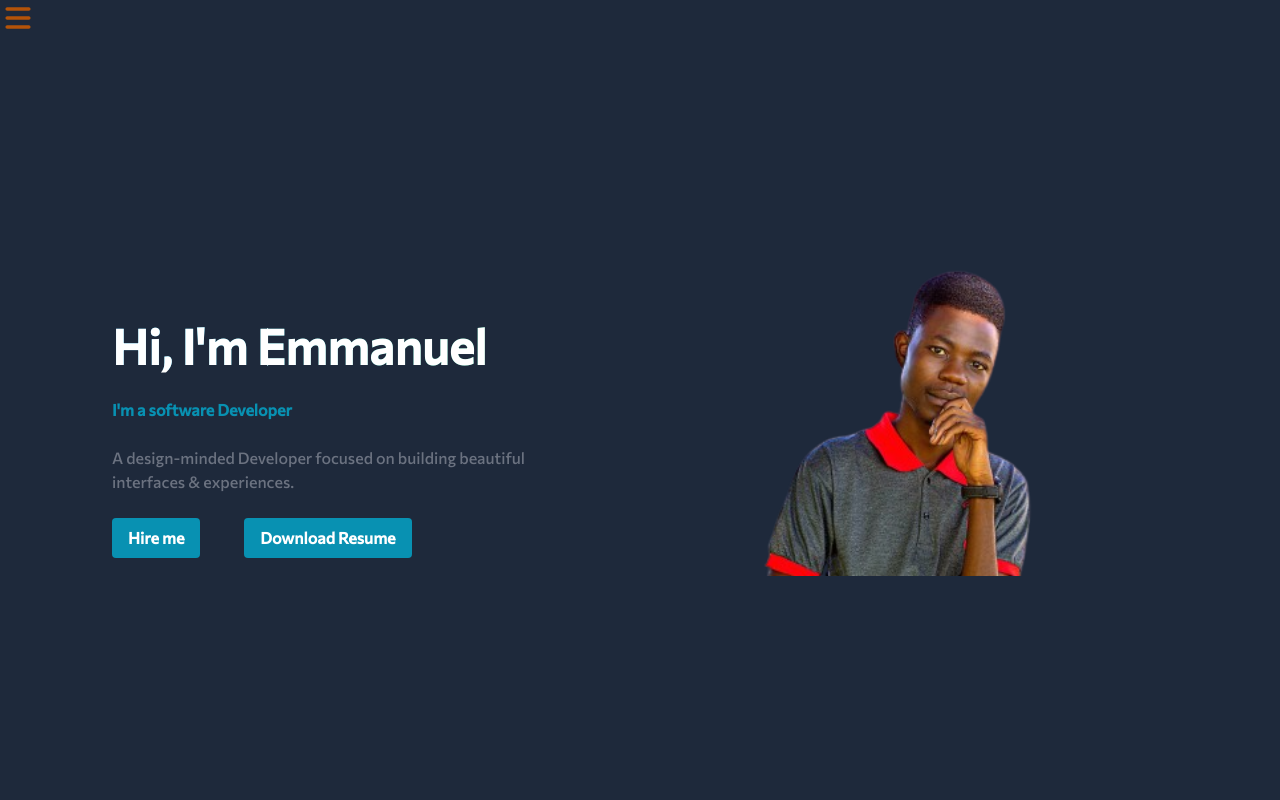
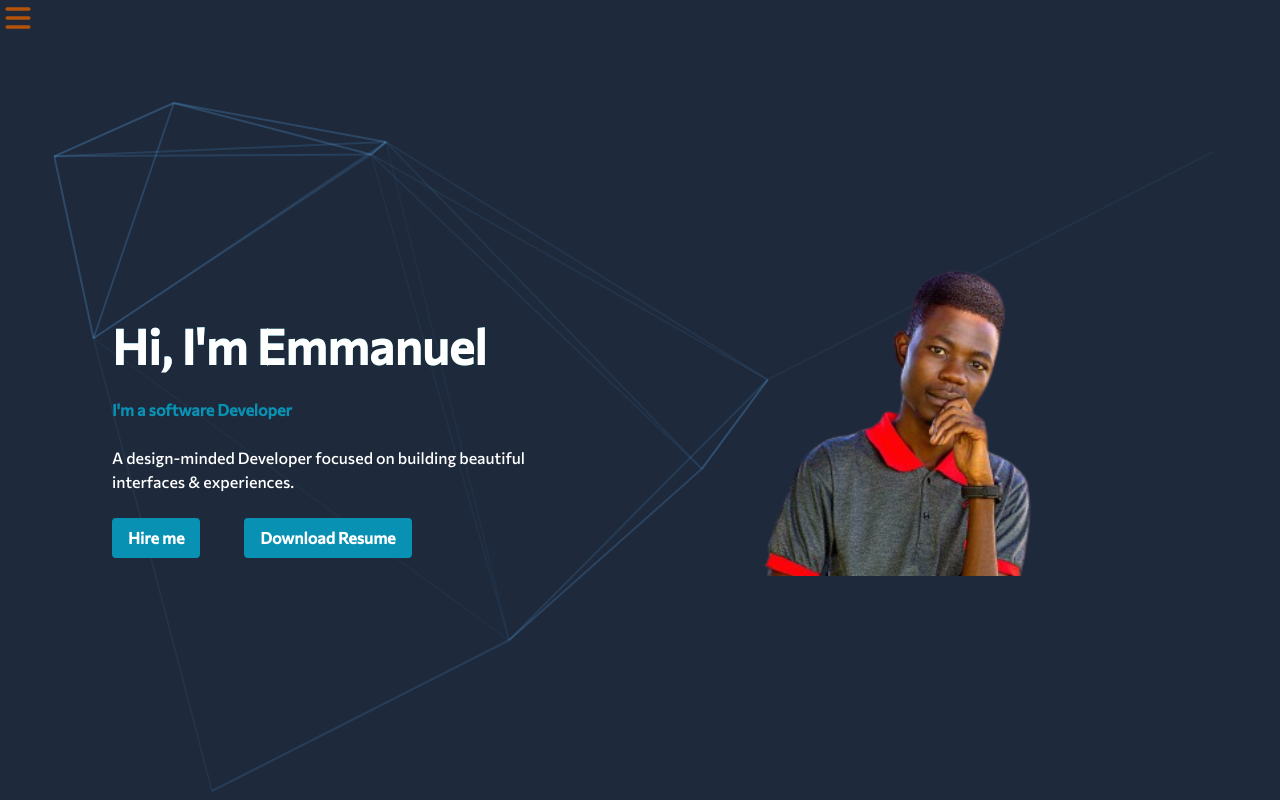
Before and after one commit to medsonmoombe/portifolio, a React (Create React App) app: page / in a window 1280 px wide. Built offline with nearby package versions, Linux system fonts and the light colour scheme.

Commit message:
Add the particles js and change the text color to white

```diff
--- a/package.json
+++ b/package.json
@@ -18,8 +18,9 @@
     "react-particles": "^2.3.3",
     "react-router-dom": "^6.4.2",
     "react-scripts": "5.0.1",
-    "react-tsparticles": "^2.3.3",
+    "react-tsparticles": "^2.5.3",
     "styled-components": "^5.3.6",
+    "tsparticles": "^2.5.3",
     "tsparticles-engine": "^2.3.3",
     "web-vitals": "^2.1.4"
   },
--- a/src/components/Home.js
+++ b/src/components/Home.js
@@ -2,22 +2,25 @@ import React from "react";
 import { motion } from "framer-motion";
 import { SpanText } from "./sidebar/SpanText";
 import img from "../asset/images/emma.png";
+import Particle from "./Particles";
 
 const Home = () => {
   const headingText = "Hi, I'm Emmanuel".split("");
   return (
     <section
-      className="bg-slate-800 w-5/5 flex pt-35 sm:pt-8 h-screen w-full sm:flex-col"
+      className="bg-slate-800 w-5/5 flex pt-35 sm:pt-8 h-screen w-full sm:flex-col z-10"
       id="home"
     >
+   <Particle />
+
       <motion.div
-        initial={{ opacity: 0, x: -50}}
+        initial={{ opacity: 0, x: -50 }}
         animate={{ opacity: 1, x: 0 }}
-        transition={{ delay: 1 , duration: 0.6}}
-        className="w-5/5 gap-y-2 sm:mt-20 flex flex-col pl-20 sm:pl-0 flex flex-col  justify-center items-center sm:w-4/5 sm:m-auto"
+        transition={{ delay: 1, duration: 0.6 }}
+        className="w-5/5 gap-y-2 sm:mt-20 flex flex-col pl-20 sm:pl-0 flex flex-col  justify-center items-center sm:w-4/5 sm:m-auto z-10"
       >
         <div className="my_intro w-5/5">
-          <h1 className="mb-4 text-5xl font-extrabold text-gray-900 dark:text-white md:text-6xl lg:text-5xl ml-8 mt-20  w-5/5 this">
+          <h1 className="mb-4 text-5xl font-extrabold text-gray-900 dark:text-white md:text-6xl lg:text-5xl ml-8 mt-20  w-5/5 this z-10">
             <span className="text-white bg-clip-text bg-gradient-to-r to-emerald-600 from-sky-400 text-amber-600 md:text-6xl lg:text-5xl sm:text-3xl">
               {headingText.map((letter, index) => {
                 return (
@@ -31,17 +34,17 @@ const Home = () => {
               })}
             </span>
           </h1>
-          <h2 className="lg:text-2xl md:text-xl sm:text-xl font-extrabold dark:text-white pl-8 pt-3 text-cyan-600 w-5/5">
+          <h2 className="lg:text-2xl md:text-xl sm:text-xl font-extrabold dark:text-white pl-8 pt-3 text-cyan-600 w-5/5 z-10">
             I'm a software Developer
           </h2>
         </div>
-        <div className="para_intro flex justify-center items-center w-5/5 ">
-          <p className="my-4  text-gray-500  ml-8 md:text-xl lg:text-2xl sm:text-xl w-5/5">
+        <div className="para_intro flex justify-center items-center w-5/5 z-10">
+          <p className="my-4  text-white  ml-8 md:text-xl lg:text-2xl sm:text-xl w-5/5">
             A design-minded Developer focused on building beautiful interfaces &
             experiences.
           </p>
         </div>
-        <div className="flex gap-3 mb-0 justify-start items-start w-5/5 mr-auto ml-8 sm:order-3">
+        <div className="flex gap-3 mb-0 justify-start items-start w-5/5 mr-auto ml-8 sm:order-3 z-10">
           <a
             href="#"
             className="justify-start items-start bg-cyan-600 hover:bg-amber-600 text-white font-bold py-2 px-4 rounded hover:bg-amber-600  hover:text-white transition duration-150 ease-out hover:ease-in sm:py-1 sm:px-5 sm:text-xs"
@@ -61,13 +64,13 @@ const Home = () => {
         initial={{ opacity: 0, overflow: "hidden" }}
         animate={{ opacity: 1, overflow: "hidden" }}
         transition={{ delay: 1, duration: 1 }}
-        className=" w-4/5 sm:h-[300px] md:h-[400px] gap-y-5 flex flex-col  flex justify-center items-center mt-8  sm:mt-3 sm:m-auto  sm:rounded-full sm:hidden"
+        className=" w-4/5 z-10 sm:h-[300px] md:h-[400px] gap-y-5 flex flex-col  flex justify-center items-center mt-8  sm:mt-3 sm:m-auto  sm:rounded-full sm:hidden"
       >
         <img
           whileHover={{ scale: 1.2 }}
           src={img}
           alt="profile image"
-          className="w-86 h-80 sm:w-60 h-80 sm:ml-auto m-auto sm:m-auto sm:mt-0 md:mt-0 sm:rounded-full"
+          className="w-86 z-10 h-80 sm:w-60 h-80 sm:ml-auto m-auto sm:m-auto sm:mt-0 md:mt-0 sm:rounded-full"
         />
       </motion.div>
     </section>
--- /dev/null
+++ b/src/components/Particles.js
@@ -0,0 +1,143 @@
+import React from 'react';
+import Particles from "react-tsparticles";
+import { loadFull } from "tsparticles";
+
+const Particle = () => {
+    const particlesInit = async (main) => {
+        console.log(main);
+
+        // you can initialize the tsParticles instance (main) here, adding custom shapes or presets
+        // this loads the tsparticles package bundle, it's the easiest method for getting everything ready
+        // starting from v2 you can add only the features you need reducing the bundle size
+        await loadFull(main);
+      };
+  return (
+    <>
+          <Particles
+        id="tsparticles"
+        init={particlesInit}
+        options={{
+          fullScreen: {
+            enable: true,
+            zIndex: 0,
+          },
+          particles: {
+            number: {
+              value: 10,
+              density: {
+                enable: false,
+                value_area: 200,
+              },
+            },
+            color: {
+              value: "",
+            },
+            shape: {
+              type: "star",
+              options: {
+                sides: 5,
+              },
+            },
+            opacity: {
+              value: 0.8,
+              random: false,
+              anim: {
+                enable: false,
+                speed: 1,
+                opacity_min: 0.1,
+                sync: false,
+              },
+            },
+            size: {
+              value: 4,
+              random: false,
+              anim: {
+                enable: false,
+                speed: 40,
+                size_min: 0.1,
+                sync: false,
+              },
+            },
+            rotate: {
+              value: 0,
+              random: true,
+              direction: "clockwise",
+              animation: {
+                enable: true,
+                speed: 5,
+                sync: false,
+              },
+            },
+            line_linked: {
+              enable: true,
+              distance: 600,
+              color: "#579fde",
+              opacity: 0.4,
+              width: 2,
+            },
+            move: {
+              enable: true,
+              speed: 2,
+              direction: "none",
+              random: false,
+              straight: false,
+              out_mode: "out",
+              attract: {
+                enable: false,
+                rotateX: 600,
+                rotateY: 1200,
+              },
+            },
+          },
+          interactivity: {
+            events: {
+              onhover: {
+                enable: true,
+                mode: ["grab"],
+              },
+              onclick: {
+                enable: false,
+                mode: "bubble",
+              },
+              resize: true,
+            },
+            modes: {
+              grab: {
+                distance: 400,
+                line_linked: {
+                  opacity: 1,
+                },
+              },
+              bubble: {
+                distance: 400,
+                size: 40,
+                duration: 2,
+                opacity: 8,
+                speed: 3,
+              },
+              repulse: {
+                distance: 200,
+              },
+              push: {
+                particles_nb: 4,
+              },
+              remove: {
+                particles_nb: 2,
+              },
+            },
+          },
+          retina_detect: true,
+          background: {
+
+            image: "",
+            position: "50% 50%",
+            repeat: "no-repeat",
+            size: "cover",
+          },
+        }}
+      />
+    </>
+  )
+}
+
+export default Particle
--- a/src/components/sidebar/SideNavbar.js
+++ b/src/components/sidebar/SideNavbar.js
@@ -19,9 +19,9 @@ const variants = {
   return (
     <>
     <button className="text-red-700 fixed z-30" onClick={() => setIsOpen(prevState => !prevState)}>{ isOpen ? <MdClose className="text-cyan-700 text-3xl rounded bg-amber-600" /> : <HiMenu className="text-amber-700 text-4xl"/> }</button>
-      <motion.aside className="w-64 lg:relative md:fixed sm:fixed z-3 sm:z-10" aria-label="Sidebar h-100" animate={isOpen ? "open" : "closed"} variants={variants}>
+      <motion.aside className="w-64 lg:relative md:fixed sm:fixed sm:z-10 z-20" aria-label="Sidebar h-100" animate={isOpen ? "open" : "closed"} variants={variants}>
 
-        <div className="overflow-y-auto py-4 bg-cyan-700 rounded bg-cyan-700 h-screen pt-20 z-3">
+        <div className="overflow-y-auto py-4 bg-cyan-700 rounded bg-cyan-700 h-screen pt-20">
           <motion.div
             initial={{ opacity: 0, y: -100 }}
             animate={{ opacity: 1, y: 0 }}
```
Also changed, not shown: 1 other file (tests, documents, lock files or other folders).
